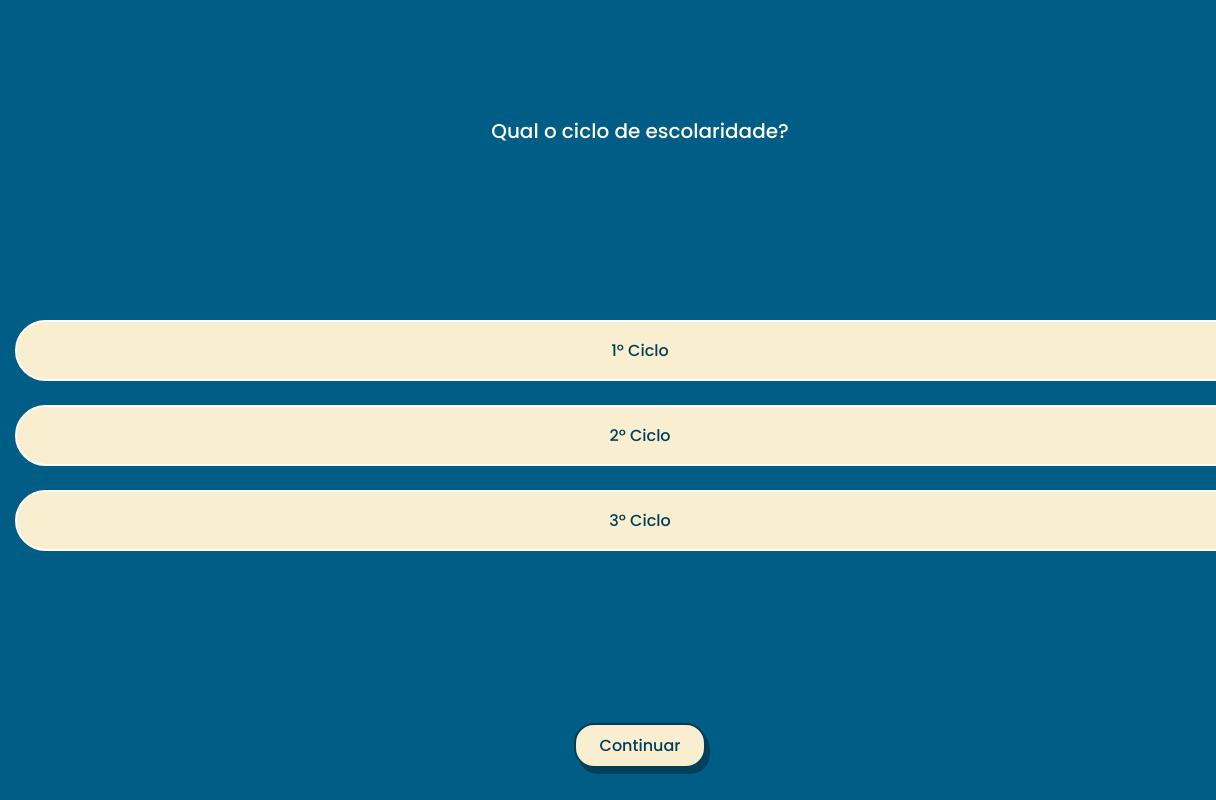
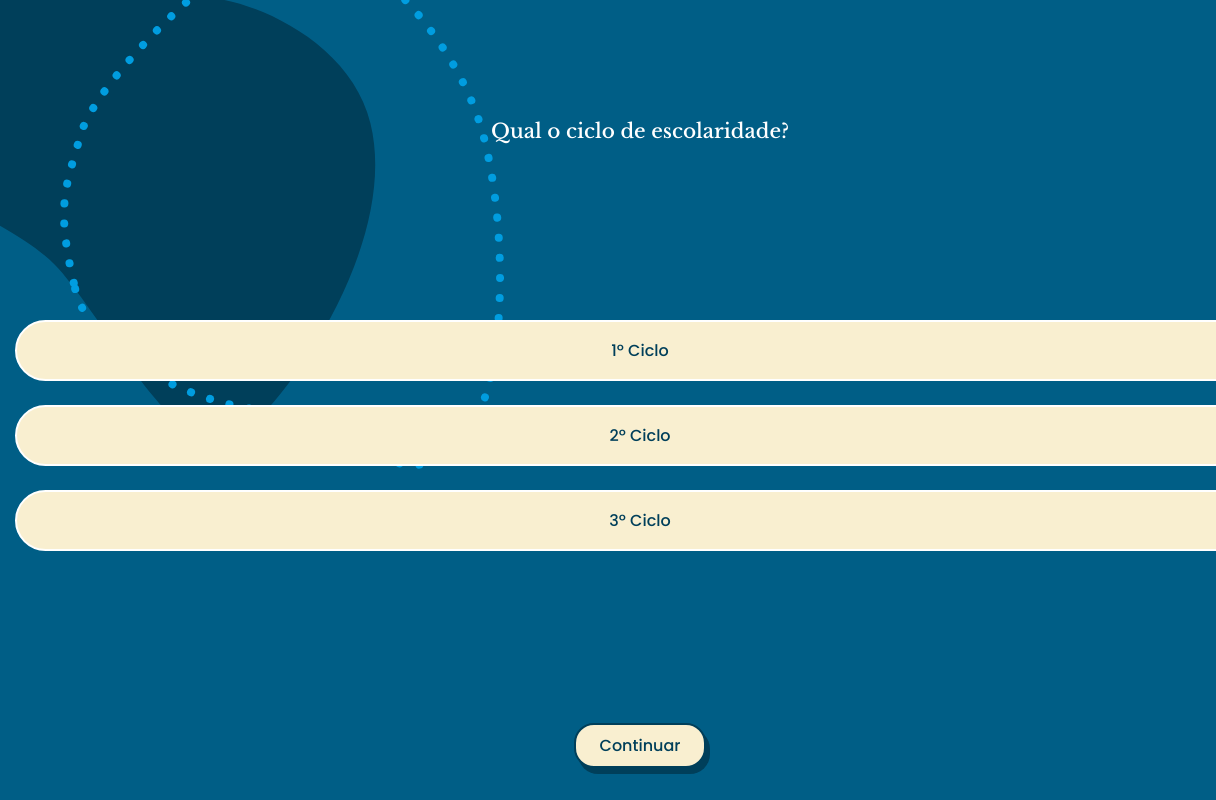
Before and after one commit to IgnorePT/360-project, a website: page game.html in a window 1280 px wide. Shown: the full height of the page, 0-1216 px from the left. Drawn offline with nearby package versions, Linux system fonts and the light colour scheme.

Commit message:
Add Backgrounds to Game & Start Game Animations - Trying to fix video with inline play

```diff
--- /dev/null
+++ b/css/_game-backgrounds.scss
@@ -0,0 +1,22 @@
+.game-background {
+    position: absolute;
+    width: 100%;
+    height: 100%;
+    overflow: hidden;
+
+    .big-shape,
+    .dots {
+        position: absolute;
+
+    }
+
+    .big-shape{
+        top: -9rem;
+        left:  -20rem;
+    }
+
+    .dots{
+        top: -7rem;
+        left: 6rem;
+    }
+}
--- a/css/_game.scss
+++ b/css/_game.scss
@@ -1,6 +1,12 @@
+body{
+    background: $Medium_Blue_CTA;
+}
+
 .challenge-game {
     background: $Medium_Blue_CTA;
     min-height: 100vh;
+    z-index: 1;
+    overflow: hidden;
 
     .choose_ciclo {
         padding: 3.2rem 1.5rem;
@@ -25,7 +31,6 @@
 
         h3 {
             color: $white;
-            font-family: 'Poppins';
             font-size: 2rem;
             line-height: 155%;
             font-weight: 500;
--- a/css/_init.scss
+++ b/css/_init.scss
@@ -72,3 +72,20 @@ h2 {
 .hidden{
 	display: none !important;
 }
+
+
+.z-1{
+    z-index: -1;
+}
+
+.z0{
+    z-index: 0;
+}
+
+.z1{
+    z-index: 1;
+}
+
+.z10{
+    z-index: 10;
+}
--- a/css/style.scss
+++ b/css/style.scss
@@ -13,4 +13,6 @@
 @import "sections";
 @import "newsletter";
 @import "desafios";
+
+@import "game-backgrounds";
 @import "game";
--- a/game.html
+++ b/game.html
@@ -10,24 +10,39 @@
 
     <body>
         <section class="challenge-game">
-            <div id="ciclo-section" class="choose_ciclo">
-                <div class="quiz-header">
+
+            <div class="game-background z-1">
+                <svg class="big-shape" width="576" height="534" viewBox="0 0 576 534" fill="none" xmlns="http://www.w3.org/2000/svg">
+                    <path d="M570.469 213.466C552.987 141.724 475.871 100.478 424.128 89.9208C382.837 72.1553 235.718 -9.69361 163.613 2.14745C73.4821 16.9488 -57.0363 129.187 27.9513 213.466C81.4824 266.55 207.785 306.634 254.805 354.762C301.825 402.889 383.258 566.436 436.638 528.131C490.017 489.826 599.209 331.409 570.469 213.466Z" fill="#003F5A"/>
+                </svg>
+
+
+                <svg class="dots" width="444" height="539" viewBox="0 0 444 539" fill="none" xmlns="http://www.w3.org/2000/svg">
+                    <path d="M15.1714 358.906C31.3813 426.302 132.635 473.213 205.54 480.859C279.844 499.61 334.107 555.717 385.627 526.578C450.026 490.154 450.062 303.742 422.716 203.11C395.37 102.478 295.215 3.88276 236.459 4.91132C181.068 5.88096 36.5899 148.109 20.8074 204.135C5.55654 258.274 -5.09094 274.66 15.1714 358.906Z" stroke="#009DE0" stroke-width="8" stroke-linecap="round" stroke-linejoin="round" stroke-dasharray="0.1 20"/>
+                    </svg>
+
+
+            </div>
+
+
+            <div id="ciclo-section" class="choose_ciclo z1">
+                <div class="quiz-header z1">
                     <a href="index.html" class="btn close-challenge">
                         <img src="assets/svg/icons/close.svg" />
                     </a>
                     <h3>Qual o ciclo de escolaridade?</h3>
                 </div>
 
-                <div class="options">
+                <div class="options z1">
                     <button class="option">1º Ciclo</button>
                     <button class="option">2º Ciclo</button>
                     <button class="option">3º Ciclo</button>
                 </div>
 
-                <button id="init_game" class="secondary" disabled>Continuar</button>
+                <button id="init_game" class="secondary z1" disabled>Continuar</button>
             </div>
 
-            <div id="question_1" class="challenge-question hidden">
+            <div id="question_1" class="challenge-question hidden z1">
                 <div class="question-header">
                     <div class="question_number">
                         <span class="question_number_text">1/3</span>
@@ -68,7 +83,7 @@
                 </div>
             </div>
 
-            <div id="result_1" class="result hidden">
+            <div id="result_1" class="result hidden z1">
                 <h5 class="result_title">Excelente</h5>
 
                 <div class="solution">
@@ -86,7 +101,7 @@
                 <button id="next_challenge" class="secondary">Continuar</button>
             </div>
 
-            <div id="question_2" class="challenge-question hidden">
+            <div id="question_2" class="challenge-question hidden z1">
                 <div class="question-header">
                     <div class="question_number">
                         <span class="question_number_text">2/3</span>
@@ -137,7 +152,7 @@
                 </div>
             </div>
 
-            <div id="result_2" class="result hidden">
+            <div id="result_2" class="result hidden z1">
                 <h5 class="result_title">Excelente</h5>
 
                 <div class="solution">
@@ -171,7 +186,7 @@
                 <button id="next_challenge_last" class="secondary">Continuar</button>
             </div>
 
-            <div id="question_3" class="challenge-question hidden">
+            <div id="question_3" class="challenge-question hidden z1">
                 <div class="question-header">
                     <div class="question_number">
                         <span class="question_number_text">3/3</span>
@@ -215,7 +230,7 @@
             </div>
             </div>
 
-            <div id="result_final" class="result hidden">
+            <div id="result_final" class="result hidden z1">
                 <h5 class="result_title">Resultado</h5>
 
                 <div class="solution">
@@ -225,23 +240,20 @@
                     <h4 class="result_share_title">Compartilha seu resultado</h4>
                     <div class="social-icons">
                         <a href="https://facebook.com">
-                            <img src="assets/svg/icons/social/facebook.svg" alt="Partilha no Facebook"
-                                srcset="">
-                            </a>
+                            <img src="assets/svg/icons/social/facebook.svg" alt="Partilha no Facebook" srcset="">
+                        </a>
                         <a href="https://instagram.com">
-                            <img src="assets/svg/icons/social/instagram.svg" alt="Partilha no Instagram"
-                            srcset="">
+                            <img src="assets/svg/icons/social/instagram.svg" alt="Partilha no Instagram" srcset="">
                         </a>
                         <a href="https://whatsapp.com">
-                            <img src="assets/svg/icons/social/whatsapp.svg" alt="Partilha no What"
-                            srcset="">
+                            <img src="assets/svg/icons/social/whatsapp.svg" alt="Partilha no What" srcset="">
                         </a>
 
                     </div>
                 </div>
 
-                    <h4 class="secondary-title">Explora mais desafios</h4>
-                    <a href="dashboard.html" class="btn primary">Criar conta</a>
+                <h4 class="secondary-title">Explora mais desafios</h4>
+                <a href="dashboard.html" class="btn primary">Criar conta</a>
 
             </div>
         </section>
@@ -249,6 +261,7 @@
         <script src="https://cdnjs.cloudflare.com/ajax/libs/gsap/3.10.4/gsap.min.js"></script>
         <script src="https://cdnjs.cloudflare.com/ajax/libs/gsap/3.10.4/ScrollTrigger.min.js"></script>
         <script src="js/app.js"></script>
+        <script src="js/game-animations.js"></script>
         <script src="js/game.js"></script>
     </body>
 
--- /dev/null
+++ b/js/game-animations.js
@@ -0,0 +1,4 @@
+
+
+
+gsap.from('.feature', {scrollTrigger: ".features-list", opacity: 0, duration: 1, y: 50, stagger: 1, ease: "power2.out"})
--- a/js/game.js
+++ b/js/game.js
@@ -2,7 +2,6 @@ var initGame = document.getElementById('init_game');
 var pairGameTemp = 0;
 var attemptsOnPairGame = 0;
 var pairsCompleted = 0;
-
 
 
 function chooseCiclo() {
@@ -63,7 +62,6 @@ function secondChallenge() {
 }
 
 function lastChallenge() {
-    console.log("This is the Last Challenge");
 
     document.querySelectorAll('#question_3 > .select_pairs > .options > .option').forEach(function (btn) {
         btn.addEventListener('click', function (e) {
@@ -127,6 +125,9 @@ function initChallenge() {
 }
 
 document.addEventListener('DOMContentLoaded', () => {
+
+    gsap.from('#ciclo-section', {opacity: 0, duration: 1, y: 50, stagger: 1, ease: "power2.out"})
+
     document.querySelectorAll('.option').forEach((btn) => {
         btn.addEventListener('click', chooseCiclo)
     })
```
Also changed, not shown: index.html (+1 -1 lines), css/style.css, 1 other file.
